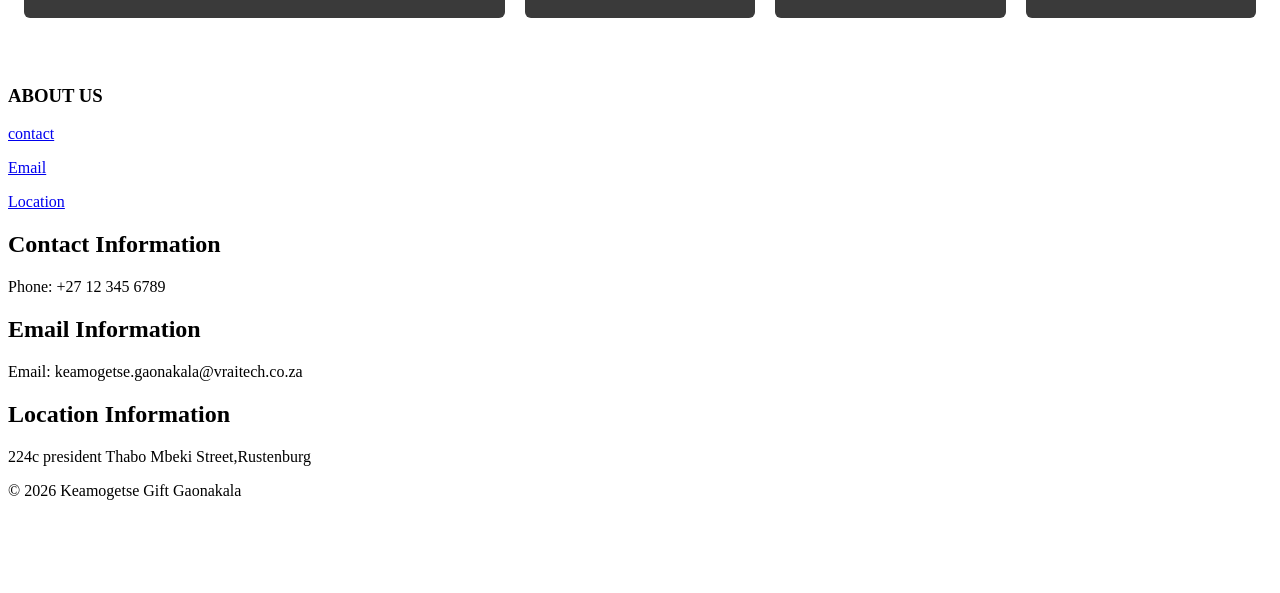
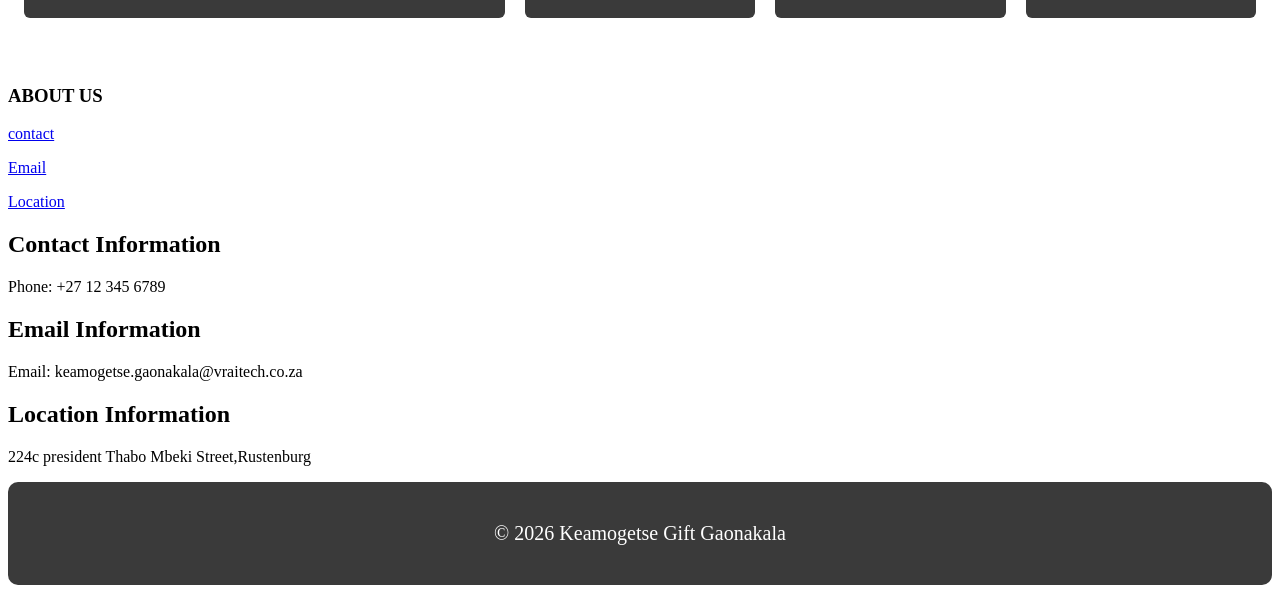
Before and after one commit to keamogetsegaonakala/bio-page, a plain HTML site: page index.html in a window 1280 px wide. Shown: the part 683-1276 px from the top of the page. Before the commit the page ends 1199 px from the top, so only its background shows below. Drawn offline with Linux system fonts and the light colour scheme.

Commit message:
Style footer in style.css

```diff
--- a/style.css
+++ b/style.css
@@ -267,3 +267,12 @@ body.dark .project-card {
   background-color: #1e1e1e;
   color: #f5f5f5;
 }
+
+footer {
+  background-color: #3a3a3a;
+  color: #ffffff;
+  text-align: center;
+  padding: 20px;
+  font-size: 20px;
+  border-radius: 10px;
+}
```
